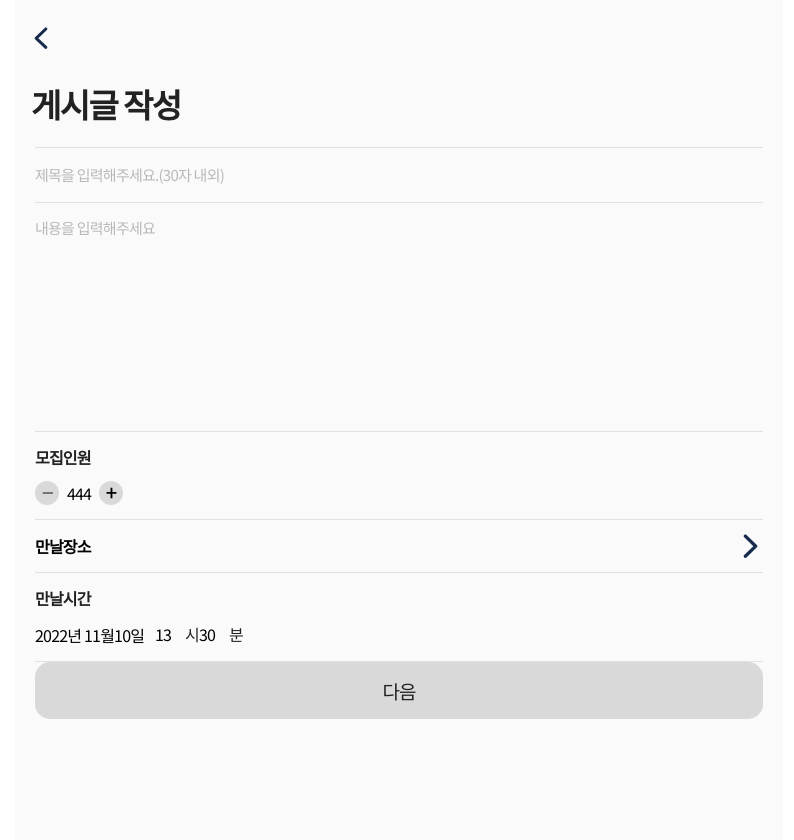
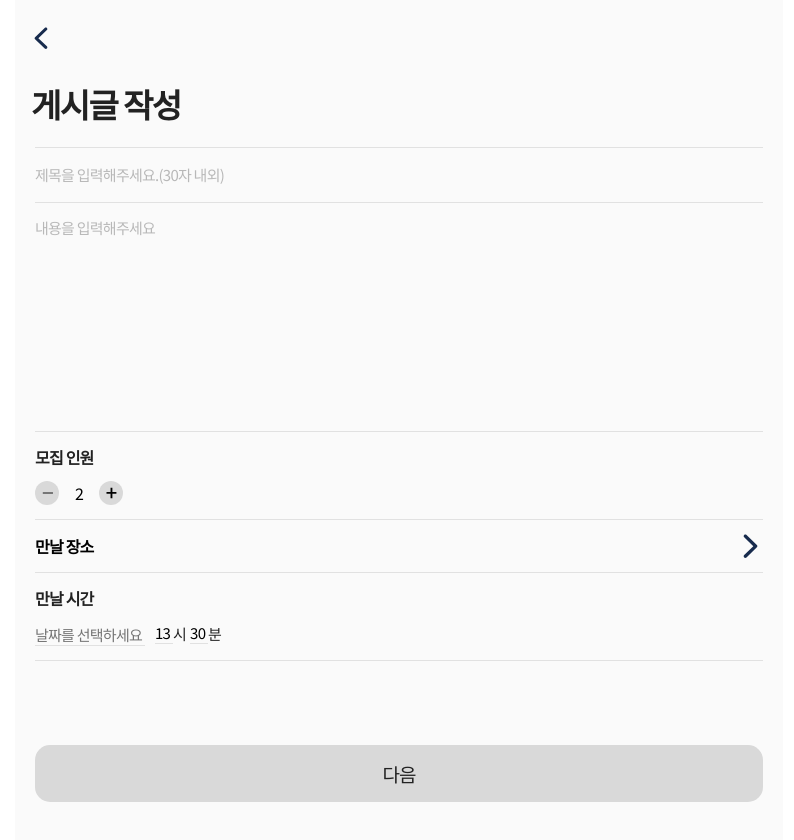
Before and after one commit to SobunSobun/SobunSobun-FrontEnd, a React (Create React App) app: page /new in a window 1280 px wide. Shown: the top 840 px of the page, without its empty margins (241-1035 px from the left). Built offline with nearby package versions, Linux system fonts and the light colour scheme.

Commit message:
feat: 게시글 작성 카운터 및 달력 추가

```diff
--- a/src/components/FloatingElem/floatingElem.module.scss
+++ b/src/components/FloatingElem/floatingElem.module.scss
@@ -2,14 +2,13 @@
 @use 'src/styles/mixins/vwConvert';
 
 .floatingElem {
-  position: fixed;
-  left: 50%;
-  width: 100%;
-  max-width: 768px;
-  padding: 0 17px;
-  transform: translateX(-50%);
-
+  margin-top: 100px;
   @media (max-width: sizes.$SCREEN_SM) {
+    position: fixed;
+    left: 50%;
+    width: 100%;
+    max-width: 768px;
+    transform: translateX(-50%);
     @include vwConvert.mo(padding, 0 17);
   }
 }
--- a/src/components/FloatingElem/index.tsx
+++ b/src/components/FloatingElem/index.tsx
@@ -10,11 +10,7 @@ interface Props {
 const FloatingElem = ({ children, offsetBottom }: Props) => {
   const [bottom, setBottom] = useState<string>(`${offsetBottom}px`)
   const handleCalcVw = useDebounce(() => {
-    if (window.innerWidth < 768) {
-      setBottom(`${(offsetBottom * 100) / 390}vw`)
-    } else {
-      setBottom(String(offsetBottom))
-    }
+    setBottom(`${(offsetBottom * 100) / 390}vw`)
   }, 300)
 
   useEffect(() => {
--- a/src/pages/Category/index.tsx
+++ b/src/pages/Category/index.tsx
@@ -41,7 +41,6 @@ const Category = () => {
         <FloatingElem offsetBottom={45}>
           <Button basic type={product === -1 ? 'negative' : 'primary'} text='다음' onClick={handleMoveToWrite} />
         </FloatingElem>
-        {/* <div className={styles.buttonWrap} /> */}
       </div>
     </div>
   )
--- a/src/pages/Posting/Editor/editor.module.scss
+++ b/src/pages/Posting/Editor/editor.module.scss
@@ -3,13 +3,17 @@
 
 .editor {
   .form {
-    padding-bottom: 140px;
+    padding-bottom: 45px;
     border-top: 1px solid rgba(0, 0, 0, 10%);
   }
 
   .line {
     padding: 14px 0;
     border-bottom: 1px solid colors.$LINE_1;
+
+    &.noPadding {
+      padding: 0;
+    }
   }
 
   .label {
@@ -39,7 +43,7 @@
     height: 200px;
     resize: none;
   }
-
+  // 카운터
   .counter {
     display: flex;
     align-items: center;
@@ -64,12 +68,13 @@
       text-align: center;
     }
   }
-
+  // 장소
   .place {
     display: flex;
     align-items: center;
     justify-content: space-between;
     width: 100%;
+    padding: 14px 0;
 
     .label {
       padding-bottom: 0;
@@ -80,26 +85,45 @@
       transform: scaleX(-1);
     }
   }
-
+  // 날짜
   .datePicker {
+    display: flex;
+    align-items: center;
     width: 120px;
-    cursor: pointer;
 
     .datePickerInput {
-      width: 100%;
+      width: 92%;
+      cursor: pointer;
+      border-bottom: 1px solid colors.$LINE_1;
     }
   }
-
+  // 시간
   .time {
     display: flex;
     align-items: center;
+
+    input {
+      font-size: 15px;
+      line-height: 15px;
+    }
 
     .inputDatepicker {
       // width: auto;
     }
 
     .inputNumber {
-      width: 30px;
+      width: 18px;
+      border-bottom: 1px solid colors.$LINE_1;
+    }
+
+    .unit {
+      padding-right: 4px;
+      font-size: 15px;
+      line-height: 15px;
     }
   }
+
+  .buttonWrap {
+    padding-top: 84px;
+  }
 }
--- a/src/pages/Posting/Editor/index.tsx
+++ b/src/pages/Posting/Editor/index.tsx
@@ -1,6 +1,8 @@
-import { useState } from 'react'
+import { ChangeEvent, useState } from 'react'
 import { useForm } from 'react-hook-form'
 import DatePicker from 'react-datepicker'
+import { cx } from 'styles'
+
 import Button from 'components/Button'
 import { MinusIcon, PlusIcon, ArrowPrevIcon } from 'assets/svgs'
 import 'react-datepicker/dist/react-datepicker.css'
@@ -28,13 +30,40 @@ const onSubmit = async (data: FormValues) => {
 }
 
 const Editor = () => {
-  const [startDate, setStartDate] = useState(new Date())
+  const [count, setCount] = useState<number>(2)
+  const [startDate, setStartDate] = useState<null | Date>(null)
   const {
     register,
     handleSubmit,
     watch,
     formState: { errors },
   } = useForm<FormValues>()
+
+  const handleIncrease = () => {
+    setCount((prev) => prev + 1)
+  }
+  const handleDecrease = () => {
+    if (count > 2) {
+      setCount((prev) => prev - 1)
+    }
+  }
+
+  const handleInputCount = (e: ChangeEvent<HTMLInputElement>) => {
+    const { value } = e.target
+    setCount(Number(value))
+  }
+
+  const handleBlurInput = (e: React.FocusEvent<HTMLInputElement>) => {
+    if (['0', '1', '01', '02'].includes(e.target.value)) {
+      setCount(2)
+    }
+  }
+
+  const handleOnInput = (e: ChangeEvent<HTMLInputElement>) => {
+    if (e.target.value.length > 3) {
+      e.target.value = e.target.value.substr(0, 3)
+    }
+  }
 
   const handleUpload = () => {
     console.log('게시글 업로드')
@@ -63,43 +92,54 @@ const Editor = () => {
         </div>
         <div className={styles.line}>
           <label htmlFor='count' className={styles.label}>
-            모집인원
+            모집 인원
           </label>
           <div className={styles.counter}>
-            <button type='button'>
+            <button type='button' onClick={handleDecrease}>
               <MinusIcon />
             </button>
-            <input id='count' type='tel' className={styles.current} value='444' />
-            <button type='button'>
+            <input
+              id='count'
+              type='number'
+              min='2'
+              className={styles.current}
+              value={count}
+              onChange={handleInputCount}
+              onInput={handleOnInput}
+              maxLength={3}
+              onBlur={handleBlurInput}
+            />
+            <button type='button' onClick={handleIncrease}>
               <PlusIcon />
             </button>
           </div>
         </div>
-        <div className={styles.line}>
+        <div className={cx(styles.line, styles.noPadding)}>
           <button type='button' className={styles.place}>
-            <p className={styles.label}>만날장소</p>
+            <p className={styles.label}>만날 장소</p>
             <ArrowPrevIcon className={styles.arrow} />
           </button>
         </div>
         <div className={styles.line}>
           <label htmlFor='time' className={styles.label}>
-            만날시간
+            만날 시간
           </label>
           <div className={styles.time}>
             <div className={styles.datePicker}>
               <DatePicker
                 selected={startDate}
                 onChange={(date: Date) => setStartDate(date)}
-                dateFormat='yyyy년 MM월dd일'
+                dateFormat='yyyy년 M월 d일'
+                placeholderText='날짜를 선택하세요'
                 className={styles.datePickerInput}
                 minDate={new Date()}
               />
             </div>
 
             <input type='tel' className={styles.inputNumber} value={13} placeholder='13' />
-            <span>시</span>
+            <p className={styles.unit}>시 </p>
             <input type='tel' className={styles.inputNumber} value={30} placeholder='30' />
-            <span>분</span>
+            <p className={styles.unit}> 분</p>
           </div>
         </div>
         <div className={styles.buttonWrap}>
--- /dev/null
+++ b/src/styles/base/datepicker_custom.scss
@@ -0,0 +1,70 @@
+/* stylelint-disable */
+@use 'src/styles/constants/colors';
+
+.react-datepicker-popper {
+  .react-datepicker {
+    border: 1px solid #ebebeb;
+    &__header {
+      background-color: colors.$PRIMARY;
+      border: none;
+    }
+    &__day--keyboard-selected {
+      background-color: colors.$PRIMARY;
+    }
+    &__navigation {
+      background: url('../../assets/svgs/arrow_prev.svg') no-repeat center/20% auto;
+      width: 30px;
+      height: 30px;
+      border: none;
+      opacity: 0.7;
+      &--next {
+        transform: scale(-1);
+      }
+      &--previous {
+      }
+      &:active,
+      &:hover {
+        opacity: 1;
+      }
+    }
+    &-popper .react-datepicker__triangle::before {
+      border-top-color: #ebebeb;
+    }
+    &-popper[data-placement^='top'] .react-datepicker__triangle::before {
+      border-top-color: #ebebeb;
+    }
+    &-popper[data-placement^='bottom'] .react-datepicker__triangle::before {
+      border-top-color: #ebebeb;
+    }
+    &__navigation-icon {
+      display: none;
+    }
+    &__triangle::before {
+      border-top-color: #ebebeb !important;
+    }
+    &__day--selected {
+      background-color: colors.$PRIMARY;
+    }
+    &__day-name {
+      color: colors.$BLACK;
+    }
+    &__current-month {
+      color: colors.$BLACK;
+    }
+    &__input-container {
+      display: flex;
+      align-items: center;
+    }
+  }
+}
+
+.react-datepicker__day--keyboard-selected:hover,
+.react-datepicker__month-text--keyboard-selected:hover,
+.react-datepicker__quarter-text--keyboard-selected:hover,
+.react-datepicker__year-text--keyboard-selected:hover {
+  background-color: colors.$PRIMARY !important;
+}
+
+.react-datepicker-popper[data-placement^='bottom'] .react-datepicker__triangle::before {
+  border-top-color: #ebebeb !important;
+}
--- a/src/styles/index.scss
+++ b/src/styles/index.scss
@@ -1,5 +1,6 @@
 @charset "utf-8";
 @import 'base/reset';
+@import 'base/datepicker_custom';
 @import 'base/more';
 @import 'base/fonts';
 @import 'base/common';
```
